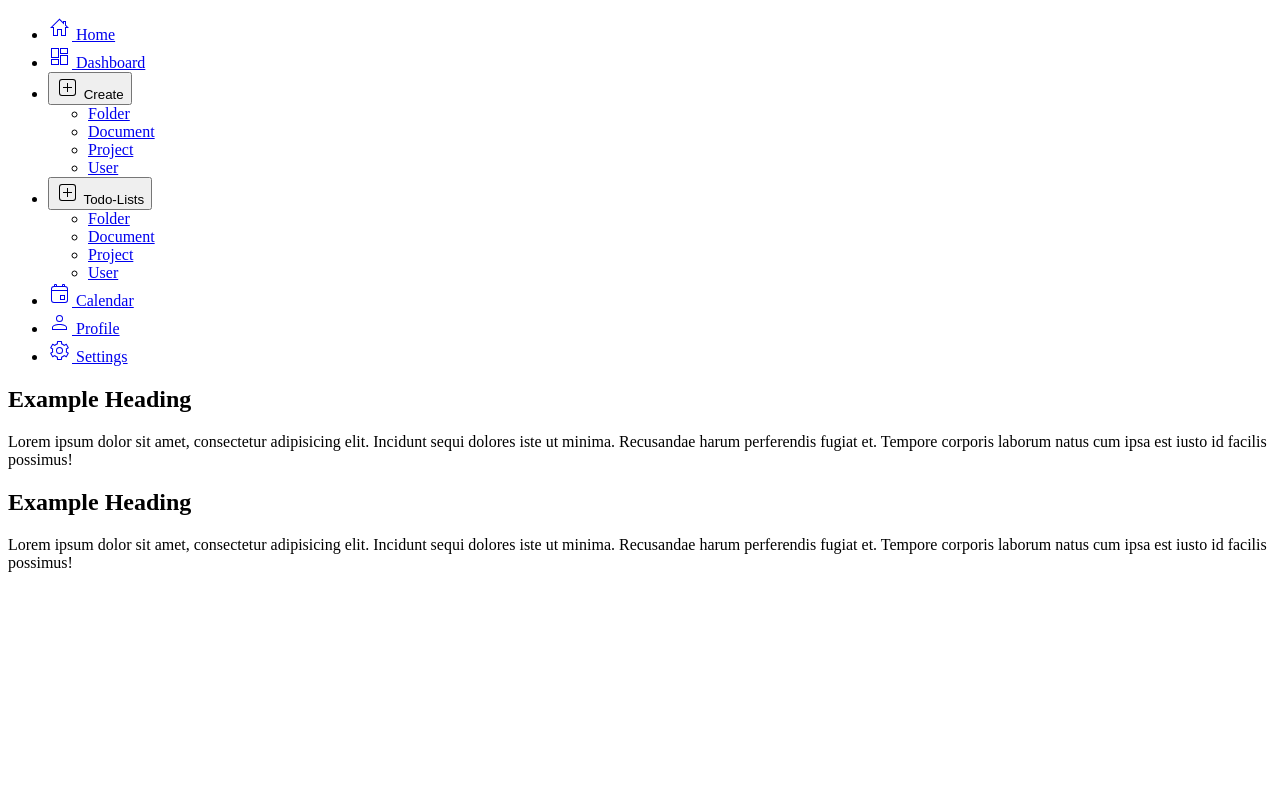
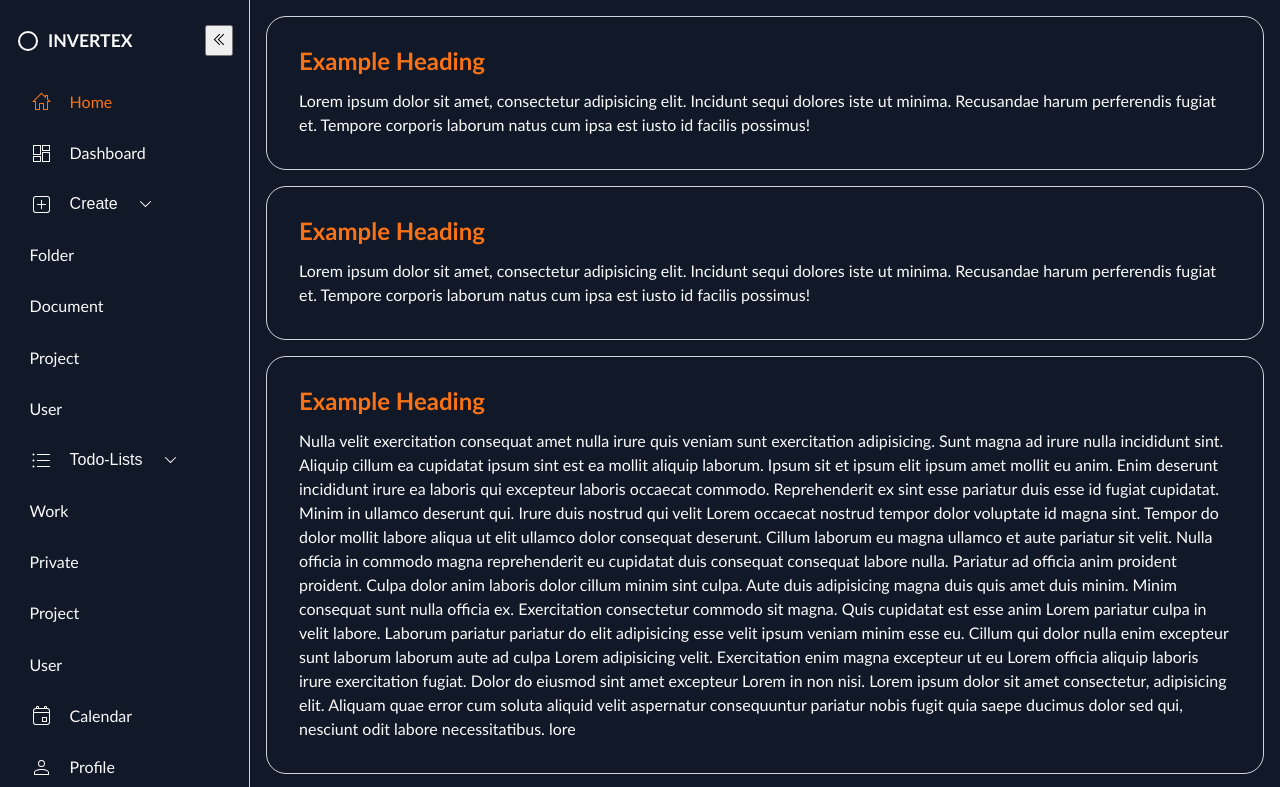
Before and after one commit to JhustynC/Responsive-sidebar-menu--html--css--js-, a plain HTML site: page index.html in a window 1280 px wide. Shown: the top 787 px of the page. Drawn offline with Linux system fonts and the light colour scheme.

Commit message:
feat: arrangement of elements

```diff
--- a/index.html
+++ b/index.html
@@ -11,6 +11,25 @@
   <body>
     <nav id="sidebar">
       <ul>
+        <li class="logo">
+          <a href="index.html">
+            <svg xmlns="http://www.w3.org/2000/svg"
+                 width="24"
+                 height="24">
+              <path fill="currentColor"
+                    d="M12 2a10 10 0 100 20 10 10 0 000-20zm0 18a8 8 0 110-16 8 8 0 010 16z" />
+            </svg>
+            <span>INVERTEX</span>
+          </a>
+          <button class="toggle-btn">
+            <svg xmlns="http://www.w3.org/2000/svg"
+                 width="24"
+                 height="24">
+              <path fill="currentColor"
+                    d="M16.41 18.16l-5.66-5.66 5.66-5.66.7.71-4.95 4.95 4.95 4.95zm-4 0L6.75 12.5l5.66-5.66.7.71-4.95 4.95 4.95 4.95z" />
+            </svg>
+          </button>
+        </li>
         <li class="active">
           <a href="index.html">
             <svg xmlns="http://www.w3.org/2000/svg"
@@ -22,7 +41,8 @@
             <span>Home</span>
           </a>
         </li>
-        <li><a href="dashboard.html">
+        <li>
+          <a href="dashboard.html">
             <svg xmlns="http://www.w3.org/2000/svg"
                  width="24"
                  height="24">
@@ -41,6 +61,12 @@
                     d="M7 12h4V8h1v4h4v1h-4v4h-1v-4H7zM6 4h11a3 3 0 013 3v11a3 3 0 01-3 3H6a3 3 0 01-3-3V7a3 3 0 013-3m0 1a2 2 0 00-2 2v11a2 2 0 002 2h11a2 2 0 002-2V7a2 2 0 00-2-2z" />
             </svg>
             <span>Create</span>
+            <svg xmlns="http://www.w3.org/2000/svg"
+                 width="24"
+                 height="24">
+              <path fill="currentColor"
+                    d="M5.84 9.59l5.66 5.66 5.66-5.66-.71-.7-4.95 4.95-4.95-4.95z" />
+            </svg>
           </button>
           <ul class="sub-menu">
             <li><a href="#">Folder</a></li>
@@ -55,13 +81,19 @@
                  width="24"
                  height="24">
               <path fill="currentColor"
-                    d="M7 12h4V8h1v4h4v1h-4v4h-1v-4H7zM6 4h11a3 3 0 013 3v11a3 3 0 01-3 3H6a3 3 0 01-3-3V7a3 3 0 013-3m0 1a2 2 0 00-2 2v11a2 2 0 002 2h11a2 2 0 002-2V7a2 2 0 00-2-2z" />
+                    d="M20 18v1H7v-1zm-16.5-.5a1 1 0 011 1 1 1 0 01-1 1 1 1 0 01-1-1 1 1 0 011-1M20 12v1H7v-1zm-16.5-.5a1 1 0 011 1 1 1 0 01-1 1 1 1 0 01-1-1 1 1 0 011-1M20 6v1H7V6zM3.5 5.5a1 1 0 011 1 1 1 0 01-1 1 1 1 0 01-1-1 1 1 0 011-1" />
             </svg>
             <span>Todo-Lists</span>
+            <svg xmlns="http://www.w3.org/2000/svg"
+                 width="24"
+                 height="24">
+              <path fill="currentColor"
+                    d="M5.84 9.59l5.66 5.66 5.66-5.66-.71-.7-4.95 4.95-4.95-4.95z" />
+            </svg>
           </button>
           <ul class="sub-menu">
-            <li><a href="#">Folder</a></li>
-            <li><a href="#">Document</a></li>
+            <li><a href="#">Work</a></li>
+            <li><a href="#">Private</a></li>
             <li><a href="#">Project</a></li>
             <li><a href="#">User</a></li>
           </ul>
@@ -112,6 +144,47 @@
         <p>Lorem ipsum dolor sit amet, consectetur adipisicing elit. Incidunt sequi dolores iste ut minima. Recusandae harum perferendis fugiat et. Tempore corporis laborum natus
           cum ipsa est iusto id facilis possimus!</p>
       </div>
+
+      <div class="container">
+        <h2>Example Heading</h2>
+        <p>Nulla velit exercitation consequat amet nulla irure quis veniam sunt exercitation adipisicing. Sunt magna ad irure nulla incididunt sint. Aliquip cillum ea cupidatat
+          ipsum sint est ea mollit aliquip laborum. Ipsum sit et ipsum elit ipsum amet mollit eu anim. Enim deserunt incididunt irure ea laboris qui excepteur laboris occaecat
+          commodo.
+
+          Reprehenderit ex sint esse pariatur duis esse id fugiat cupidatat. Minim in ullamco deserunt qui. Irure duis nostrud qui velit Lorem occaecat nostrud tempor dolor
+          voluptate id magna sint. Tempor do dolor mollit labore aliqua ut elit ullamco dolor consequat deserunt. Cillum laborum eu magna ullamco et aute pariatur sit velit. Nulla
+          officia in commodo magna reprehenderit eu cupidatat duis consequat consequat labore nulla. Pariatur ad officia anim proident proident.
+
+          Culpa dolor anim laboris dolor cillum minim sint culpa. Aute duis adipisicing magna duis quis amet duis minim. Minim consequat sunt nulla officia ex. Exercitation
+          consectetur commodo sit magna.
+
+          Quis cupidatat est esse anim Lorem pariatur culpa in velit labore. Laborum pariatur pariatur do elit adipisicing esse velit ipsum veniam minim esse eu. Cillum qui dolor
+          nulla enim excepteur sunt laborum laborum aute ad culpa Lorem adipisicing velit. Exercitation enim magna excepteur ut eu Lorem officia aliquip laboris irure exercitation
+          fugiat. Dolor do eiusmod sint amet excepteur Lorem in non nisi.
+          Lorem ipsum dolor sit amet consectetur, adipisicing elit. Aliquam quae error cum soluta aliquid velit aspernatur consequuntur pariatur nobis fugit quia saepe ducimus
+          dolor sed qui, nesciunt odit labore necessitatibus.
+          lore</p>
+      </div>
+      <div class="container">
+        <h2>Example Heading</h2>
+        <p>Nulla velit exercitation consequat amet nulla irure quis veniam sunt exercitation adipisicing. Sunt magna ad irure nulla incididunt sint. Aliquip cillum ea cupidatat
+          ipsum sint est ea mollit aliquip laborum. Ipsum sit et ipsum elit ipsum amet mollit eu anim. Enim deserunt incididunt irure ea laboris qui excepteur laboris occaecat
+          commodo.
+
+          Reprehenderit ex sint esse pariatur duis esse id fugiat cupidatat. Minim in ullamco deserunt qui. Irure duis nostrud qui velit Lorem occaecat nostrud tempor dolor
+          voluptate id magna sint. Tempor do dolor mollit labore aliqua ut elit ullamco dolor consequat deserunt. Cillum laborum eu magna ullamco et aute pariatur sit velit. Nulla
+          officia in commodo magna reprehenderit eu cupidatat duis consequat consequat labore nulla. Pariatur ad officia anim proident proident.
+
+          Culpa dolor anim laboris dolor cillum minim sint culpa. Aute duis adipisicing magna duis quis amet duis minim. Minim consequat sunt nulla officia ex. Exercitation
+          consectetur commodo sit magna.
+
+          Quis cupidatat est esse anim Lorem pariatur culpa in velit labore. Laborum pariatur pariatur do elit adipisicing esse velit ipsum veniam minim esse eu. Cillum qui dolor
+          nulla enim excepteur sunt laborum laborum aute ad culpa Lorem adipisicing velit. Exercitation enim magna excepteur ut eu Lorem officia aliquip laboris irure exercitation
+          fugiat. Dolor do eiusmod sint amet excepteur Lorem in non nisi.
+          Lorem ipsum dolor sit amet consectetur, adipisicing elit. Aliquam quae error cum soluta aliquid velit aspernatur consequuntur pariatur nobis fugit quia saepe ducimus
+          dolor sed qui, nesciunt odit labore necessitatibus.
+          lore</p>
+      </div>
     </main>
   </body>
 </html>
--- a/style.css
+++ b/style.css
@@ -0,0 +1,121 @@
+:root {
+  --base-color: #111827;
+  --secondary-color: #f97316;
+  --line-color: #ffb020;
+  --text-color: #fafafa;
+  --base-color-light: #d1d5db;
+}
+
+* {
+  padding: 0;
+  margin: 0;
+}
+
+body {
+  min-height: 100vh;
+  min-height: 100dvh;
+  line-height: 1.5rem;
+  background-color: var(--base-color);
+  color: var(--text-color);
+  font-family: "Trebuchet MS", "Lucida Sans Unicode", "Lucida Grande", "Lucida Sans", Arial, sans-serif;
+  display: grid;
+  grid-template-columns: auto 1fr;
+}
+
+/** Sidebar */
+#sidebar {
+  box-sizing: border-box;
+  height: 100vh;
+  min-height: 100dvh;
+  width: 250px;
+  padding: 5px 1em;
+  background-color: var(--base-color);
+  border-right: 1px solid var(--base-color-light);
+  position: sticky;
+  top: 0;
+  align-self: start;
+  overflow-y: scroll;
+}
+
+#sidebar::-webkit-scrollbar {
+  width: 10px;
+}
+
+#sidebar::-webkit-scrollbar-track {
+  background: var(--scrollbar-track);
+}
+
+#sidebar::-webkit-scrollbar-thumb {
+  background-color: var(--scrollbar-thumb);
+  border-radius: 10px;
+  border: 1px solid var(--scrollbar-track);
+}
+
+#sidebar ul {
+  list-style: none;
+}
+
+#sidebar > ul > li:first-child {
+  display: flex;
+  justify-content: space-between;
+  margin-top: 20px;
+  margin-bottom: 20px;
+  a {
+    color: var(--text-color);
+    text-decoration: none;
+    display: flex;
+    align-items: center;
+    gap: 0.5rem;
+    font-weight: 800;
+    font-size: 1.1rem;
+    padding: 0em;
+  }
+}
+
+#sidebar ul li.active a {
+  color: var(--secondary-color);
+}
+
+#sidebar a,
+#sidebar .dropdown-btn {
+  border-radius: 0.5em;
+  padding: 0.85em;
+  text-decoration: none;
+  color: var(--text-color);
+  display: flex;
+  align-items: center;
+  gap: 1rem;
+}
+
+.dropdown-btn {
+  width: 100%;
+  font-size: inherit;
+  text-align: left;
+  background: none;
+  border: none;
+  cursor: pointer;
+}
+
+/** Main content */
+main {
+  padding: 1rem;
+  display: flex;
+  gap: 1rem;
+  flex-direction: column;
+}
+
+.container {
+  border-radius: 20px;
+  border: 1px solid var(--base-color-light);
+  padding: 2rem;
+  display: flex;
+  flex-direction: column;
+  gap: 1rem;
+
+  h2 {
+    color: var(--secondary-color);
+  }
+  p {
+    color: var(--text-color);
+  }
+}
```
Also changed, not shown: assets/icons/mdi-light--chevron-double-left.min.svg (added), assets/icons/mdi-light--chevron-down.min.svg (added), assets/icons/mdi-light--chevron-down.svg (added), assets/icons/mdi-light--chevron-up.svg (added), assets/icons/mdi-light--format-list-bulleted.min.min.svg (added), assets/icons/mdi-light--format-list-bulleted.min.svg (added), assets/icons/mdi-light--format-list-bulleted.svg (added), 1 other file.
